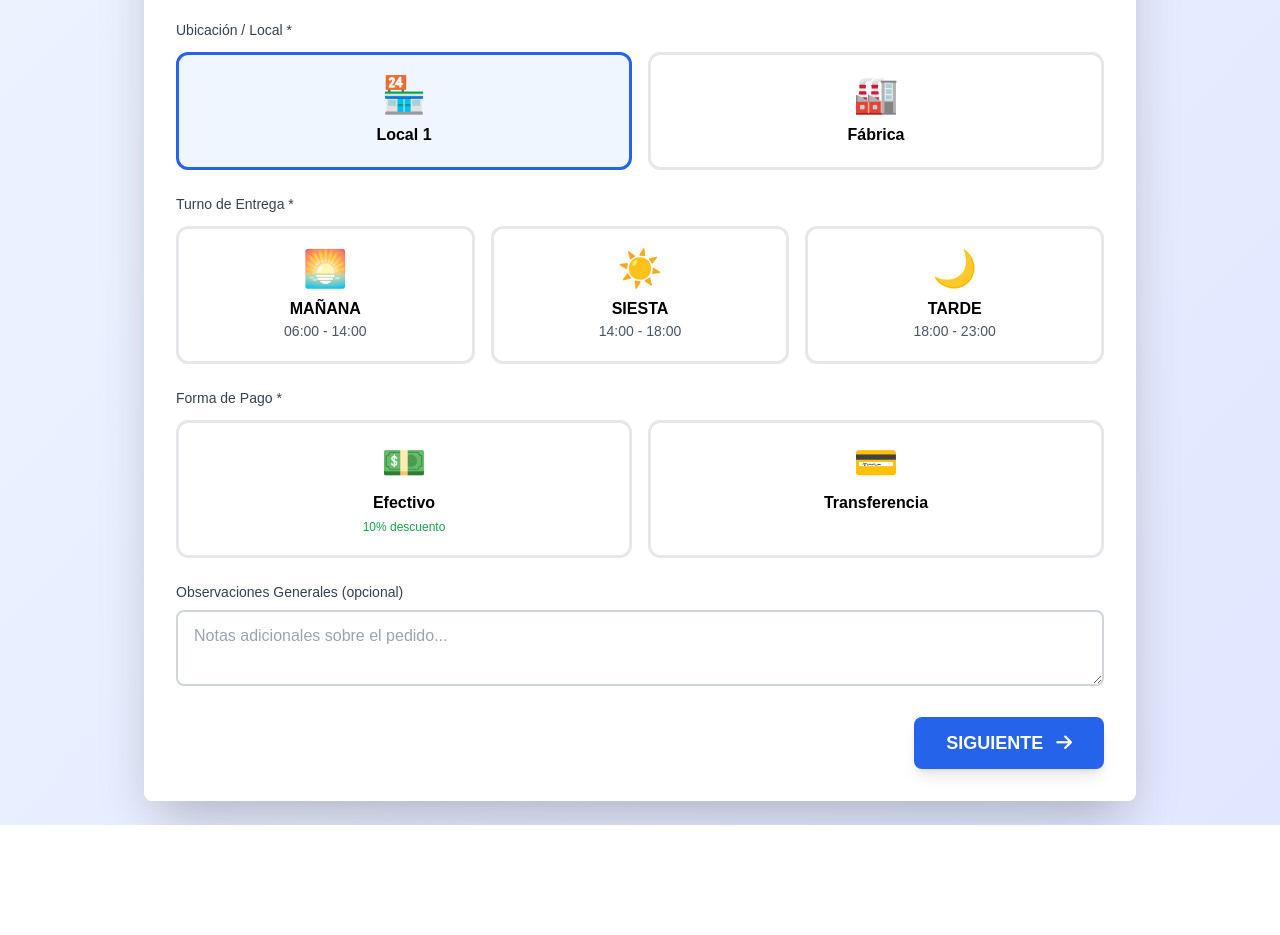
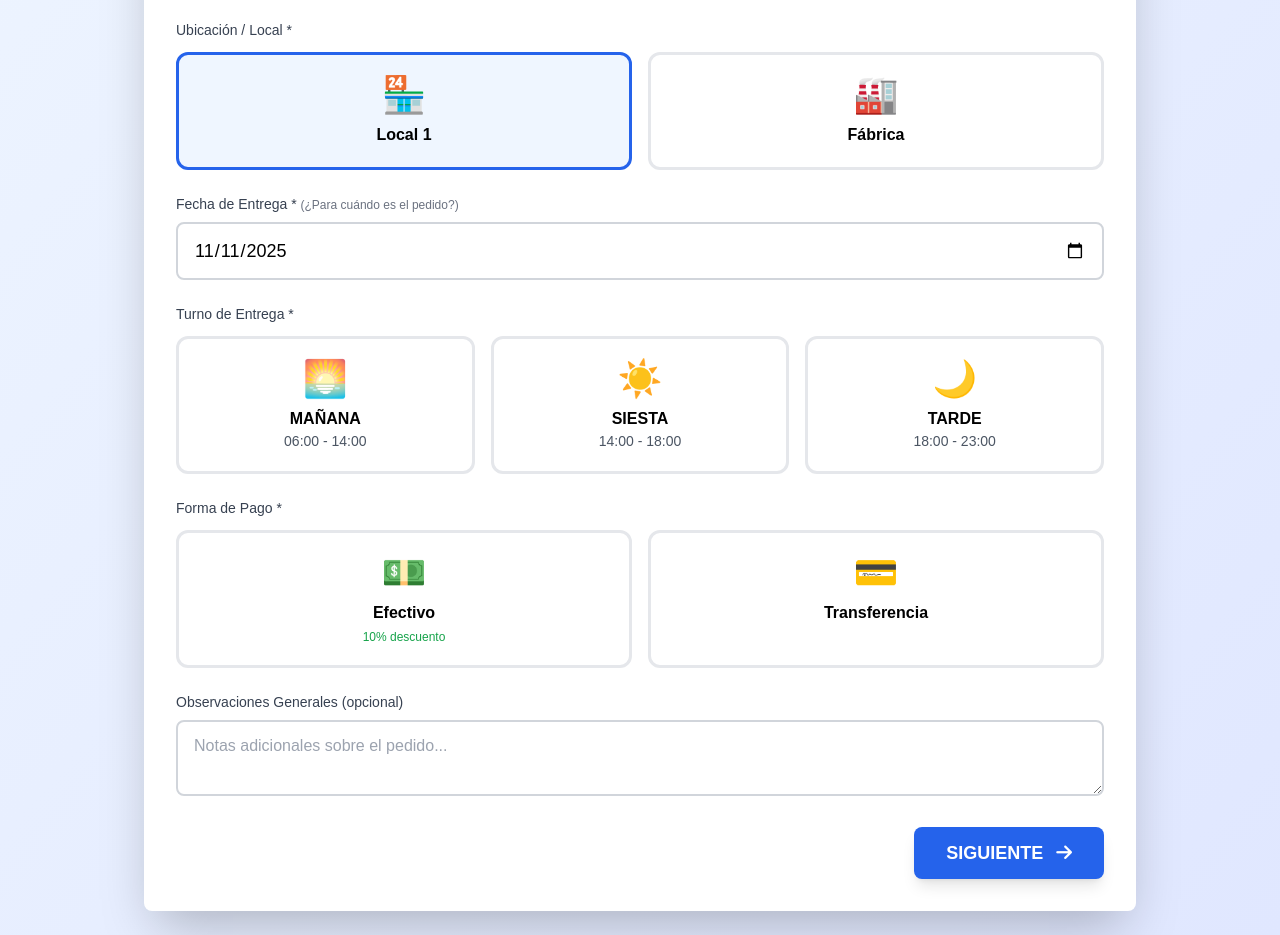
Before and after one commit to 19maxi92/Santa_Catalina, a PHP site: page /admin/modules/pedidos/crear_pedido.php in a window 1280 px wide. Shown: the part 546-1481 px from the top of the page. Before the commit the page ends 1371 px from the top, so only its background shows below. Run offline with PHP 8.4, Linux system fonts and the light colour scheme; a user stored in the database is signed in; some libraries are stand-ins or nearby versions.

Commit message:
Agregar soporte para direcciones y fechas de entrega futuras
Fixes:
- Agregar campo direccion al guardar pedidos express (ahora se captura y guarda correctamente)
- Agregar campo fecha_entrega a la base de datos para permitir agendar pedidos a futuro
- Agregar selector de fecha en formulario de crear pedido con valor por defecto hoy
- Actualizar delivery_simple.php para filtrar por fecha_entrega en lugar de created_at
- Ajustar filtro por defecto para mostrar pedidos desde ayer en adelante

Cambios técnicos:
- procesar_pedido_express.php: Ahora acepta y guarda direccion y fecha_entrega
- crear_pedido.php: Campo de fecha con validación (min: hoy)
- delivery_simple.php: Query usa COALESCE(fecha_entrega, created_at) para compatibilidad

```diff
--- a/admin/modules/pedidos/crear_pedido.php
+++ b/admin/modules/pedidos/crear_pedido.php
@@ -248,6 +248,18 @@ $pdo = getConnection();
                                     <div class="font-bold">Fábrica</div>
                                 </label>
                             </div>
+                        </div>
+
+                        <!-- Fecha de Entrega -->
+                        <div class="mb-6">
+                            <label class="block text-sm font-medium text-gray-700 mb-2">
+                                Fecha de Entrega *
+                                <span class="text-xs text-gray-500">(¿Para cuándo es el pedido?)</span>
+                            </label>
+                            <input type="date" id="fecha_entrega" required
+                                   class="w-full px-4 py-3 border-2 border-gray-300 rounded-lg focus:border-blue-500 focus:ring-2 focus:ring-blue-200 text-lg"
+                                   value="<?php echo date('Y-m-d'); ?>"
+                                   min="<?php echo date('Y-m-d'); ?>">
                         </div>
 
                         <!-- Turno -->
@@ -703,6 +715,7 @@ function validarPaso1() {
         modalidad: modalidad.value,
         direccion: document.getElementById('direccion').value.trim(),
         ubicacion: ubicacion.value,
+        fecha_entrega: document.getElementById('fecha_entrega').value,
         turno: turno.value,
         formaPago: formaPago.value,
         observacionesGenerales: document.getElementById('observaciones_generales').value.trim()
@@ -1051,6 +1064,7 @@ function finalizarYCrearPedidos() {
             producto: item.producto,
             cantidad: item.cantidad,
             ubicacion: datosCliente.ubicacion,
+            fecha_entrega: datosCliente.fecha_entrega,
             estado: 'Pendiente',
             observaciones: observacionesCompletas
         };
```
Also changed, not shown: admin/modules/pedidos/delivery_simple.php (+19 -5 lines), admin/modules/pedidos/procesar_pedido_express.php (+9 -5 lines).
